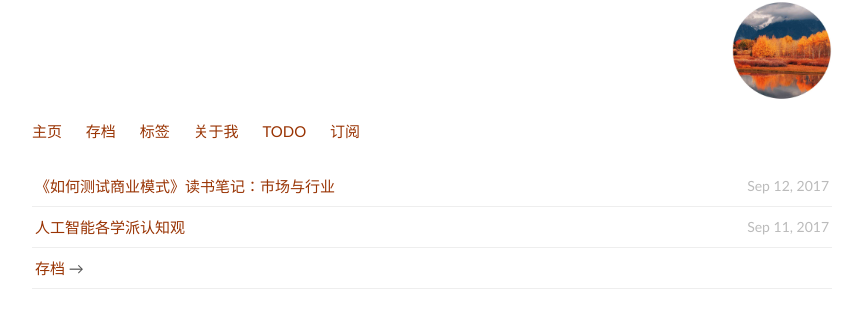
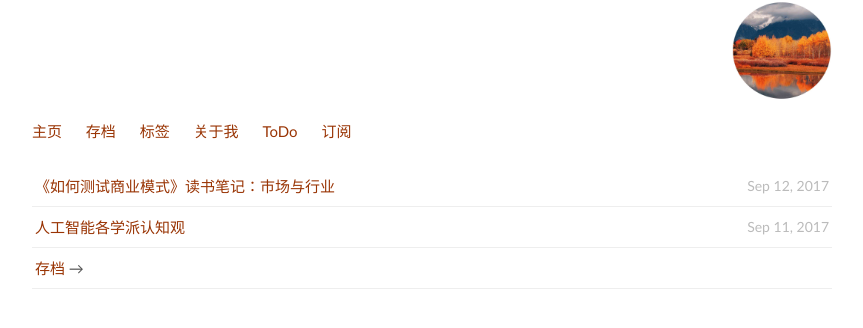
Before and after one commit to fk1091889767/tanwubin.github.io, a Jekyll site: the page built from index.html, in a window 1280 px wide. Shown: the top 328 px of the page, without its empty margins (208-1071 px from the left). Built offline with Jekyll 4.4.1, drawn with Linux system fonts in a browser that asks for light colours.

```diff
--- a/_includes/themes/effector-wide/default.html
+++ b/_includes/themes/effector-wide/default.html
@@ -21,7 +21,7 @@
 <!--<a href="/links">链接</a>-->
 <a href="/tag">标签</a>
 <a href="/about">关于我</a>
-<a href="/todo">TODO</a>
+<a href="/todo">ToDo</a>
 <a href="/feed/">订阅</a>
 </div>
 {{ content }}
```
